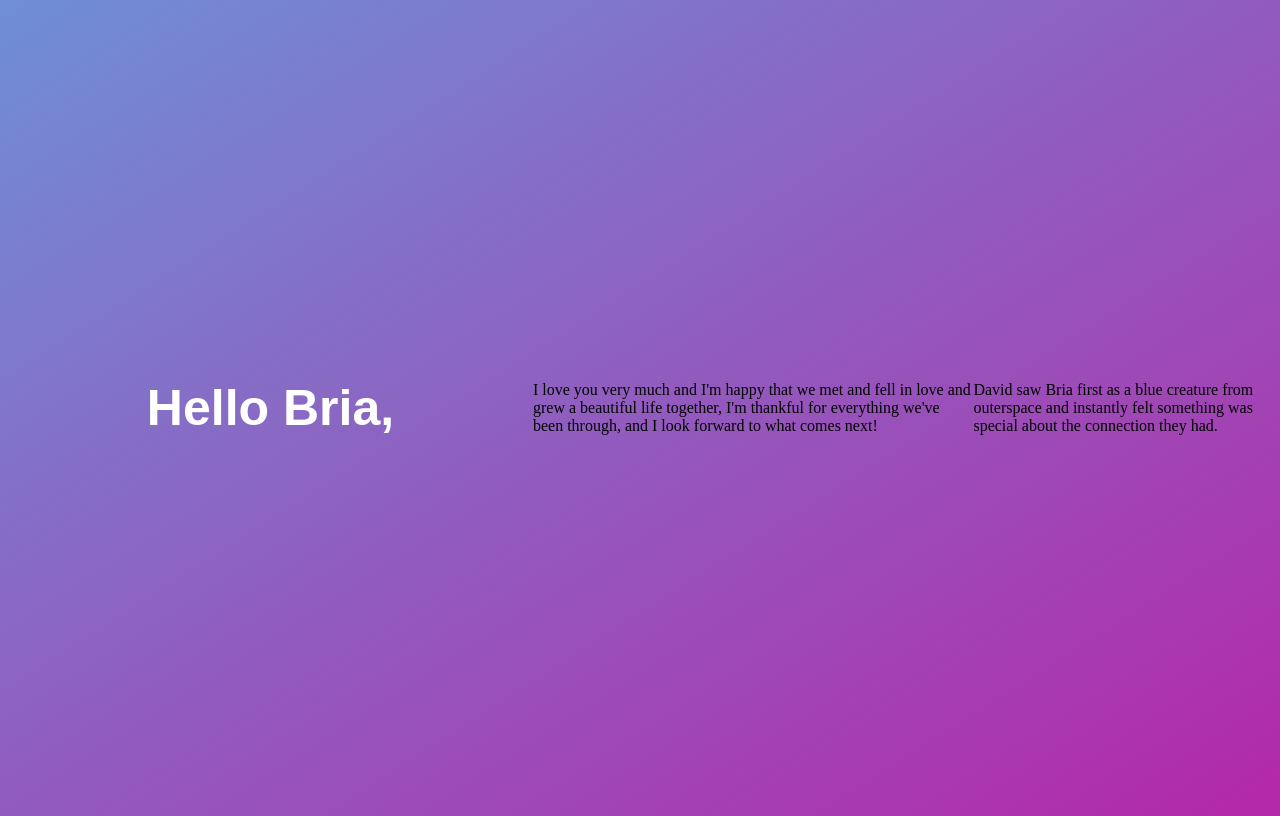
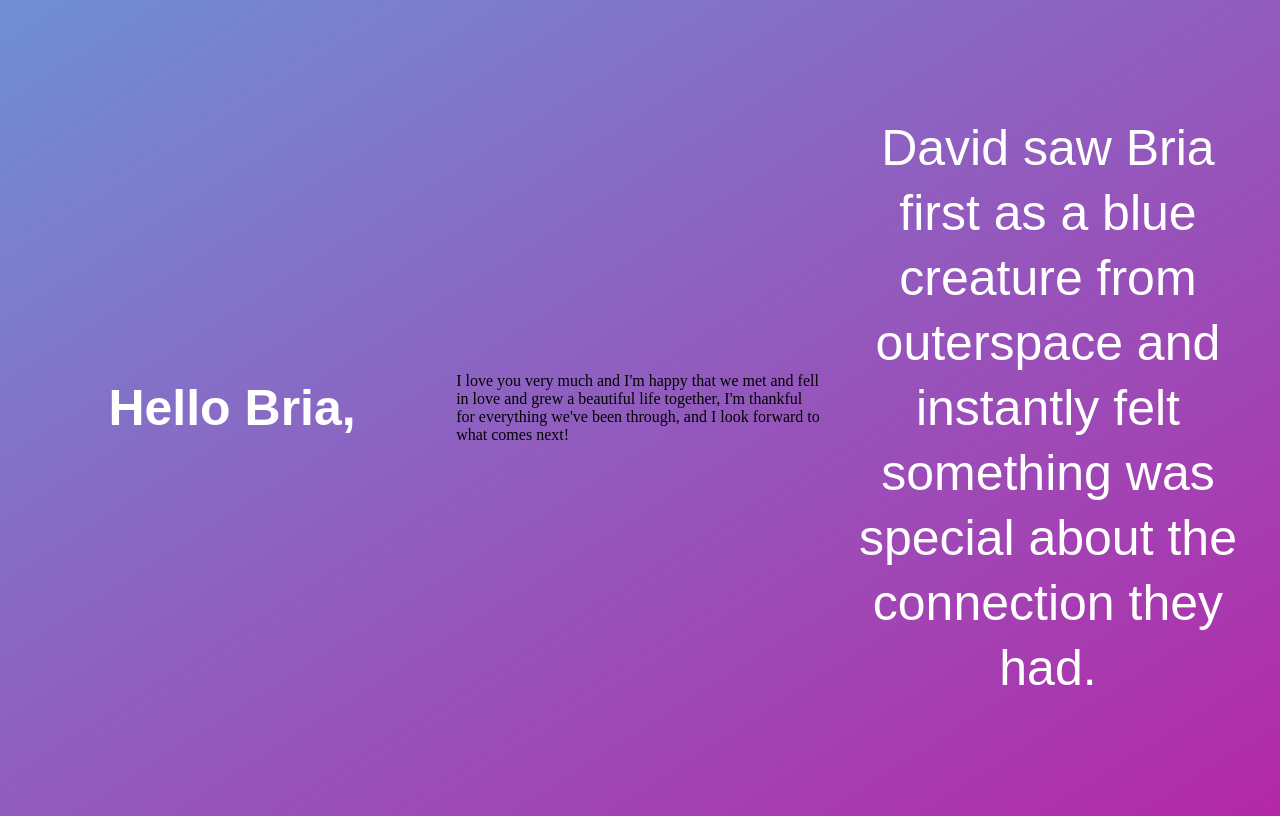
Before and after one commit to davidpayne2365/first-ever-website-, a plain HTML site: page index.html in a window 1280 px wide. Drawn offline with Linux system fonts and the light colour scheme.

Commit message:
Update index.html

```diff
--- a/index.html
+++ b/index.html
@@ -12,7 +12,7 @@
         align-items: center;
         background: linear-gradient(to top left, #b428a8, #6f8fd5);
       }
-      h1 {
+      h1, p1, p2 {
         font-family: sans-serif;
         font-size: 50px;
         line-height: 1.3;
```
